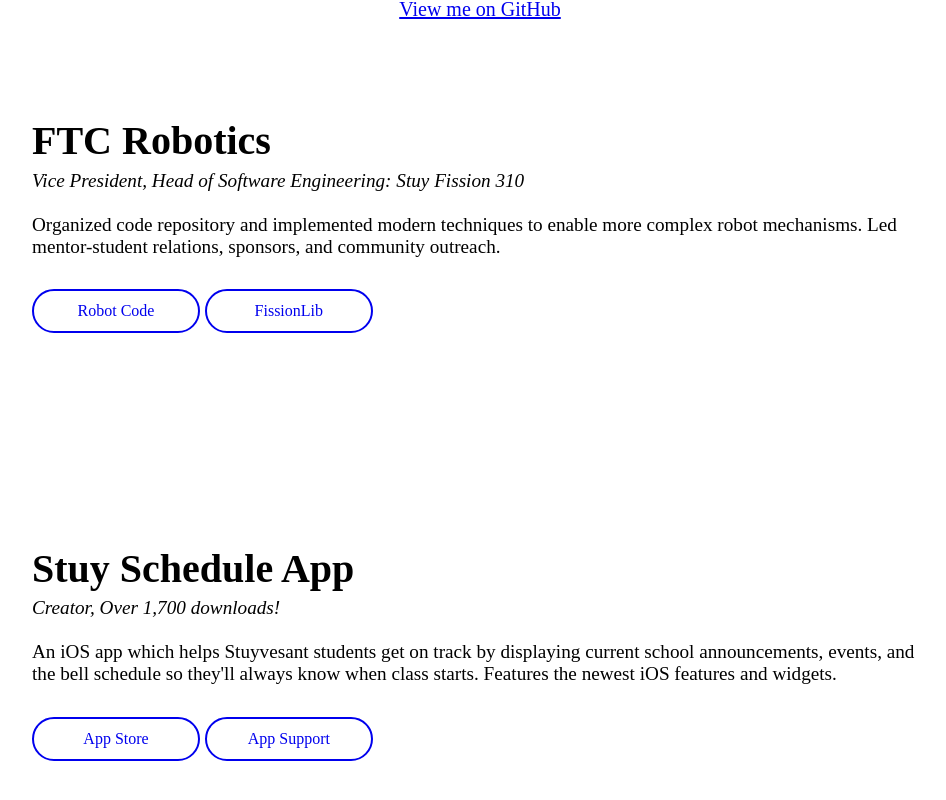
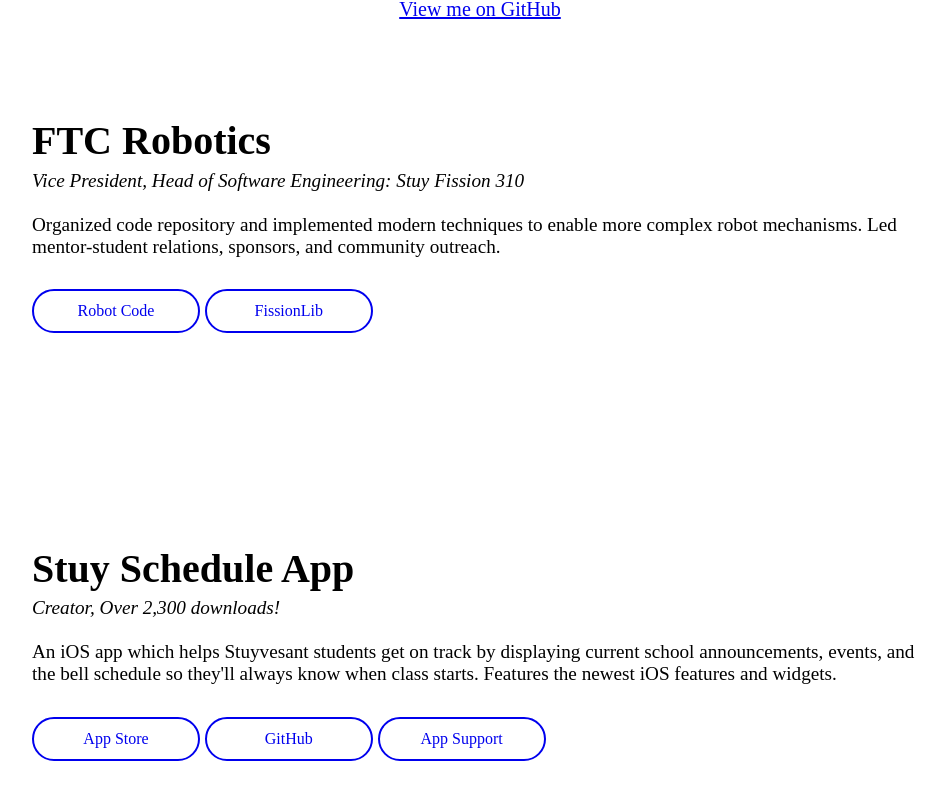
Before and after one commit to pserb/pserb-me-2024, a Next.js app: page /portfolio in a window 1280 px wide. Shown: the part 290-1090 px from the top of the page, without its empty margins (160-1106 px from the left). Built offline with nearby package versions, Linux system fonts and the light colour scheme.

Commit message:
make portfolio uptodate

```diff
--- a/pages/portfolio.js
+++ b/pages/portfolio.js
@@ -25,18 +25,20 @@ export default function Home() {
           Organized code repository and implemented modern techniques to enable more complex robot mechanisms. Led mentor-student relations, sponsors, and community outreach.
           <br></br>
           <br></br>
-          <Button label="Robot Code" link="https://github.com/Fission310/freight-frenzy" medium="y"></Button>
+          <Button label="Robot Code" link="https://github.com/Fission310/power-play" medium="y"></Button>
           &nbsp;
           <Button label="FissionLib" link="https://github.com/Fission310/FissionLib" medium="y"></Button>
         </Block>
 
         <Block title="Stuy Schedule App">
-          <div className={pg.positiontitle}>Creator, Over 1,700 downloads!</div>
+          <div className={pg.positiontitle}>Creator, Over 2,300 downloads!</div>
           <br></br>
           An iOS app which helps Stuyvesant students get on track by displaying current school announcements, events, and the bell schedule so they&apos;ll always know when class starts. Features the newest iOS features and widgets.
           <br></br>
           <br></br>
           <Button label="App Store" link="https://apps.apple.com/us/app/stuy-schedule/id1625021474?platform=iphone" medium="y"></Button>
+          &nbsp;
+          <Button label="GitHub" link="https://github.com/pserb/stuy-schedule" medium="y"></Button>
           &nbsp;
           <Button label="App Support" link="/appsupport" medium="y"></Button>
         </Block>
```
